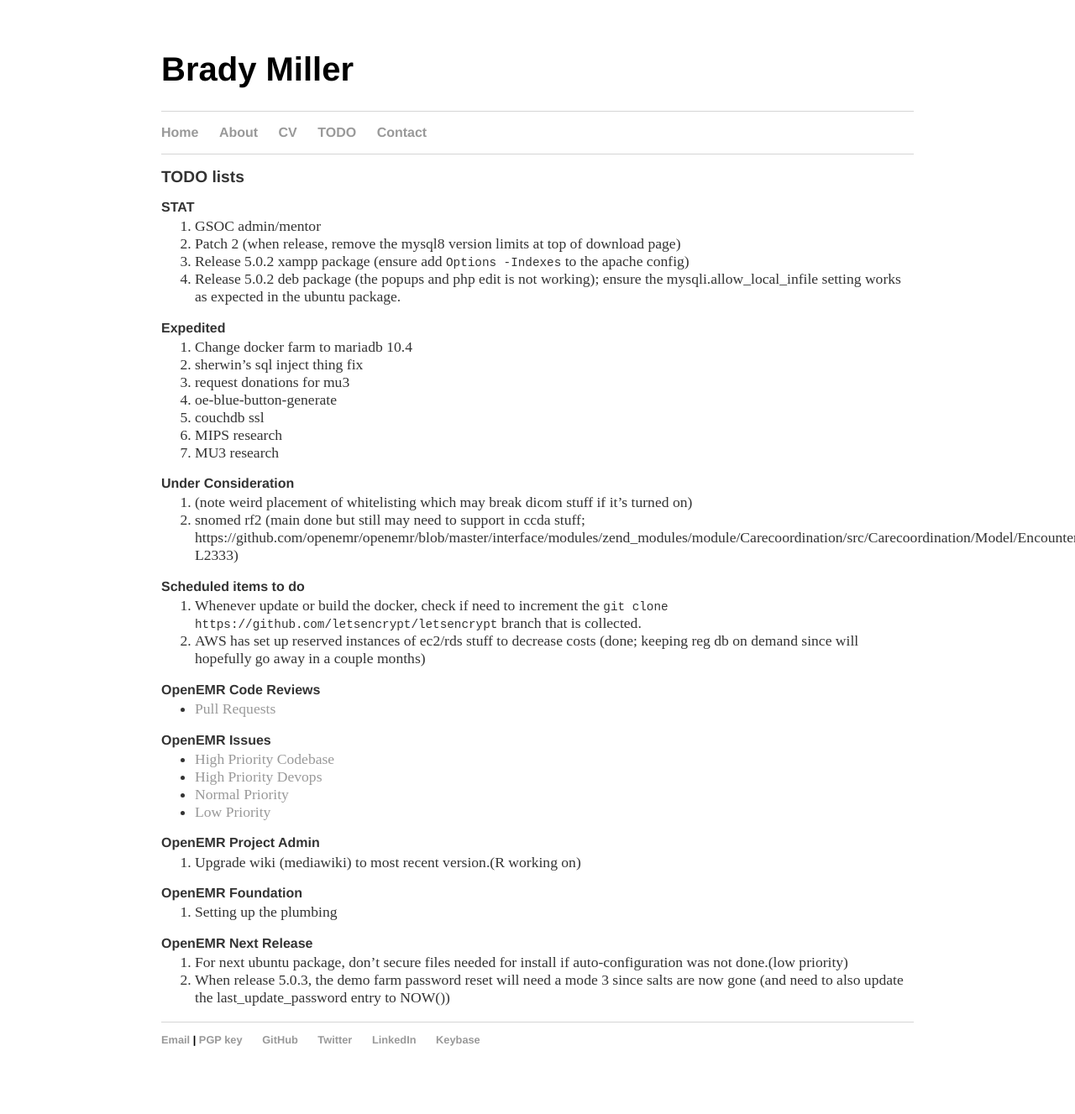
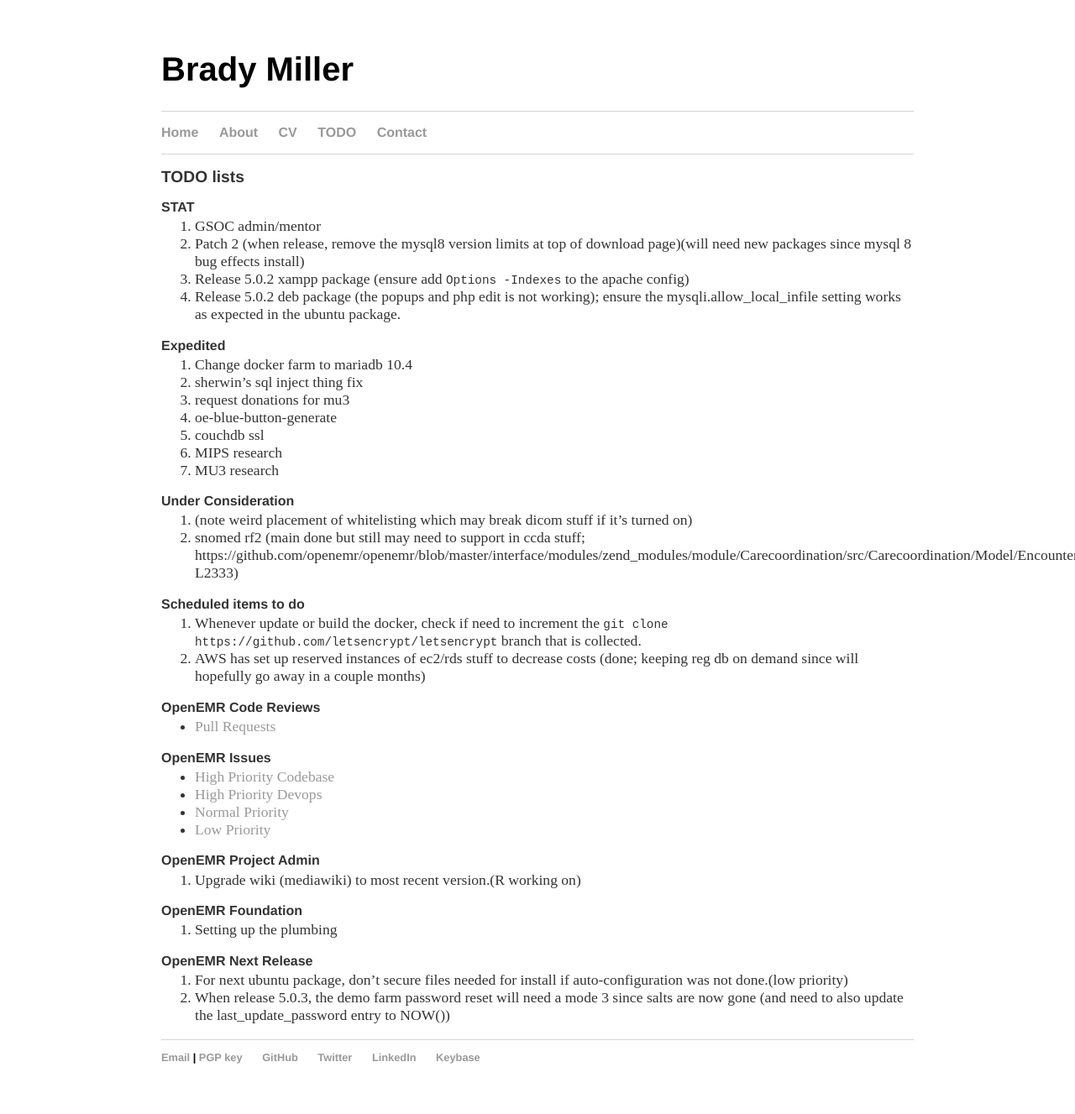
Before and after one commit to bradymiller/bradymiller.github.io, a Jekyll site: the page built from todo/index.md, in a window 1280 px wide. Shown: the whole page at 84% size. Built offline with Jekyll 4.4.1, drawn with Linux system fonts in a browser that asks for light colours; our own code applies the rules of GitHub Pages for plain Markdown files; before the commit the page ends 1306 px from its top, so only the background shows below that.

Commit message:
Update index.md

```diff
--- a/todo/index.md
+++ b/todo/index.md
@@ -5,7 +5,7 @@
 
 ### STAT
 1. GSOC admin/mentor
-1. Patch 2 (when release, remove the mysql8 version limits at top of download page)
+1. Patch 2 (when release, remove the mysql8 version limits at top of download page)(will need new packages since mysql 8 bug effects install)
 1. Release 5.0.2 xampp package (ensure add `Options -Indexes` to the apache config)
 1. Release 5.0.2 deb package (the popups and php edit is not working); ensure the mysqli.allow_local_infile setting works as expected in the ubuntu package.
 
```
